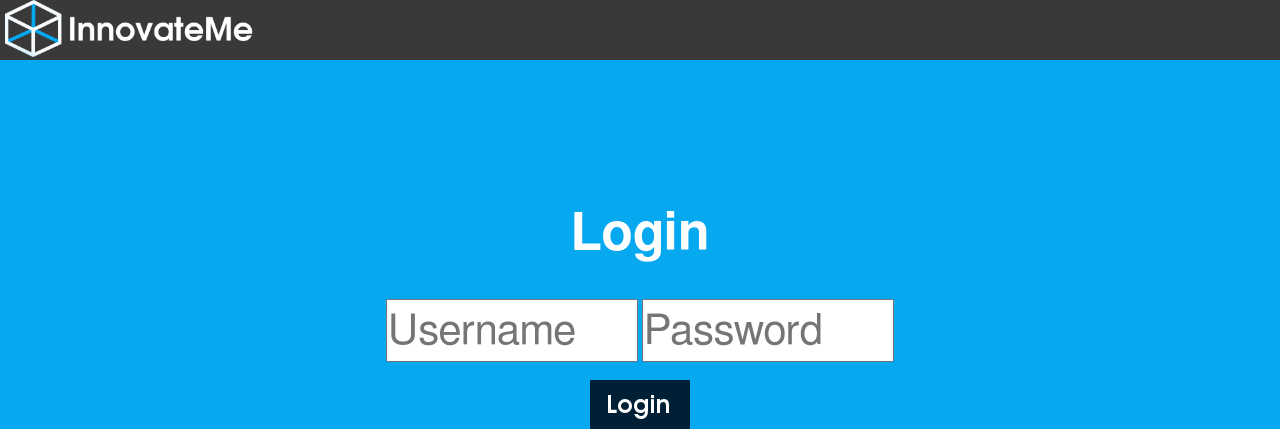
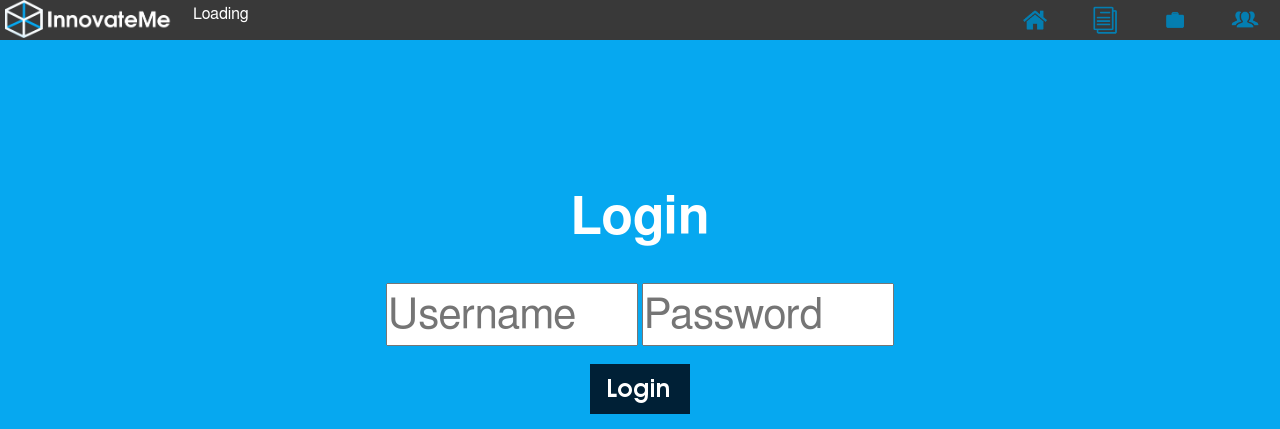
Before and after one commit to InnovateMe-dev/MainWebsite, a PHP site: page /login.php in a window 1280 px wide. Shown: the top 429 px of the page. Run offline with PHP 8.4, Linux system fonts and the light colour scheme; some libraries are stand-ins or nearby versions.

```diff
--- a/checklogin.php
+++ b/checklogin.php
@@ -28,7 +28,7 @@ $count=mysql_num_rows($result);
 
 //assign userid as session variable
 $row = mysql_fetch_assoc($result);
-$userid = $row['userid'];
+$user_id = $row['user_id'];
 $name = $name['name'];
 
 // If result matched $myusername and $mypassword, table row must be 1 row
@@ -38,7 +38,7 @@ if($count==1){
 session_start();
 $_SESSION['myusername'] = $myusername;
 $_SESSION['mypassword'] = $mypassword;
-$_SESSION['userid'] = $userid;
+$_SESSION['user_id'] = $user_id;
 $_SESSION['name'] = $name;
 
 header("location:login_success.php");
--- /dev/null
+++ b/headerstylesheet.css
@@ -0,0 +1,129 @@
+header {
+    width: 100%;
+    height: 40px;
+    background-color: #393939;
+    color: white;
+    border-bottom: solid;
+    border-bottom-color: #06a8f0;
+    border-bottom-width: 4px;
+
+
+}
+
+
+
+.logosize_header {
+	height: 95%;
+	width: auto;
+	position: relative;
+	text-align: left;
+	margin-left: 5px;
+	float: left;
+}
+
+#search {
+    padding: 0px;
+    float: left;
+    position: relative;
+    margin: 5px 20px;
+    display: inline;
+    width: 300px;
+    max-height: 40px !important;
+
+}
+
+.header-nav {
+    font-family: "Myriad Set Pro",'Ubuntu', Helvetica, Arial, sans-serif;
+    float: right;
+    display: inline-flex;
+    flex-wrap: no-wrap;
+    overflow-y: visible;
+
+
+}
+
+.header-nav img {
+    margin-top: 2px;
+    max-height: 30px;
+    max-width: auto;
+}
+
+.header-nav ul ul {
+	display: none;
+
+}
+
+.header-nav ul li:hover > ul {
+	display: block;
+
+}
+
+.header-nav ul {
+
+	margin: 0 0;
+	padding: 0px 0px;
+	border-radius: 0px;
+	list-style: none;
+	position: relative;
+	display: inline-table;
+
+
+}
+.header-nav ul:after {
+	content: "";
+        clear: both;
+        display: block;
+}
+
+.header-nav ul li {
+	float: left;
+}
+	.header-nav ul li:hover {
+		background: #4b545f;
+		background: linear-gradient(top, #4f5964 0%, #5f6975 40%);
+		background: -moz-linear-gradient(top, #4f5964 0%, #5f6975 40%);
+		background: -webkit-linear-gradient(top, #4f5964 0%,#5f6975 40%);
+	}
+		.header-nav ul li:hover a {
+			color: #fff;
+		}
+
+	.header-nav ul li a {
+                border-left: 0px solid #6b727c;
+		border-right: 0px solid #575f6a;
+                margin: 3px 0px 2px;
+		display: block;
+                padding: 0px 20px;
+		color: #06a8f0;
+                text-decoration: none;
+                font-weight: bold;
+                transition: .5s background-color;
+
+
+	}
+
+.header-nav ul ul {
+	background: #5f6975;
+        border-radius: 0px;
+        padding: 0;
+	position: absolute;
+        top: 100%;
+}
+	.header-nav ul ul li {
+		float: none;
+		border-top: 1px solid #6b727c;
+		border-bottom: 1px solid #575f6a;
+		position: relative;
+	}
+		.header-nav ul ul li a {
+			padding: 8px 30px;
+			color: #fff;
+		}
+			.header-nav ul ul li a:hover {
+				background: #4b545f;
+			}
+
+
+.header-nav ul ul ul {
+	position: absolute; right: 100%; top:0;
+}
--- /dev/null
+++ b/includes/header_include.php
@@ -0,0 +1,57 @@
+
+ <link href="http://fonts.googleapis.com/css?family=Ubuntu:bold" rel="stylesheet" type="text/css">
+
+    <script src="http://www.google.com/jsapi" type="text/javascript"></script>
+<script type="text/javascript">
+  google.load('search', '1', {language : 'en'});
+  google.setOnLoadCallback(function() {
+    var customSearchControl = new google.search.CustomSearchControl(
+      '008542627573812080491:6fjizbozdlu');
+
+    customSearchControl.setResultSetSize(google.search.Search.FILTERED_CSE_RESULTSET);
+    var options = new google.search.DrawOptions();
+    options.enableSearchboxOnly("http://www.google.com/cse?cx=007892779704213323984:cmsvc6a4st8", null, true);
+    customSearchControl.draw('cse-search-form', options);
+  }, true);
+</script>
+<link rel="stylesheet" href="search.css" type="text/css" />
+
+
+
+ <link rel="stylesheet" type="text/css" href="headerstylesheet.css">
+ <header>
+        <a href="index.html"><img src="logolong.png" alt="InnovateMe" class="logosize_header" ></a>
+
+        <div id="search">
+            <div id="cse-search-form" style="width: 100%;">Loading</div>
+        </div>
+
+         <nav class="header-nav">
+	<ul>
+		<li><a href="index.php"><img src="./img/icon1.png" title="Home"></a></li> <!--home-->
+
+		<li><a href="#"><img src="./img/icon3.png" title="Workspace"></a> <!--workspace-->
+			<ul>
+				<li><a href="#">Browser IDE</a></li>
+				<li><a href="#">Mind Mapping</a></li>
+				<li><a href="#">Collaboration</a>
+					<ul>
+						<li><a href="#">Notes</a></li>
+						<li><a href="#">Videochat</a></li>
+					</ul>
+				</li>
+			</ul>
+		</li>
+		<li><a href="#"><img src="./img/icon2.png" title="Projects"></a> <!-- projects -->
+			<ul>
+				<li><a href="#">Commits</a></li>
+				<li><a href="#">Teams</a></li>
+                                <li><a href="#">Tasks</a></li>
+			</ul>
+		</li>
+		<li><a href="#"><img src="./img/icon4.png" title="Network"></a></li> <!--networking -->
+	</ul>
+</nav>
+
+
+    </header>
--- a/login.php
+++ b/login.php
@@ -7,9 +7,7 @@
 <body>
 <div id="wrapper">
 
-<header>
-	<a href="index.html"><img src="logolong.png" alt="InnovateMe" class="logosize2" ></a>
-</header>
+<?php include './includes/header_include.php';?>
 
 <div id="Login">
 <br>
--- a/profiletest.php
+++ b/profiletest.php
@@ -203,7 +203,8 @@ header {
 
 #name-holder {
     text-align: center;
-    width: 200px;
+    max-width: 300px;
+    min-width: 200px;
     margin-top: 30px;
     height: 1ep;
     background-color: white;
@@ -230,7 +231,7 @@ header {
     display: inline;
     float: left;
     width: 20%;
-
+    text-align: center;
     background-color: white;
     height: 100%;
     position: relative;
```
Also changed, not shown: friendsDisplay.php (added, +46 -0 lines), includes/friendsDisplay.php (added, +46 -0 lines), index.html (+6 -70 lines), index.php (added, +70 -0 lines), indexold.html (added, +72 -0 lines), profile.php (+4 -11 lines), style1.css (+1 -6 lines), img/icon.ico (added), img/icon1.png (added), img/icon2.png (added), img/icon3.png (added), img/icon4.png (added).
